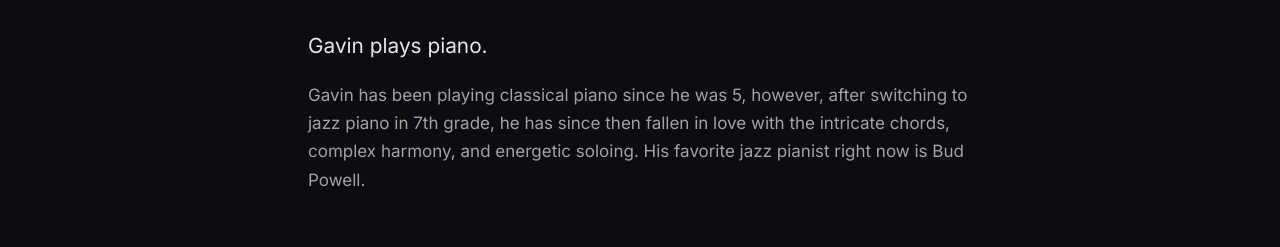
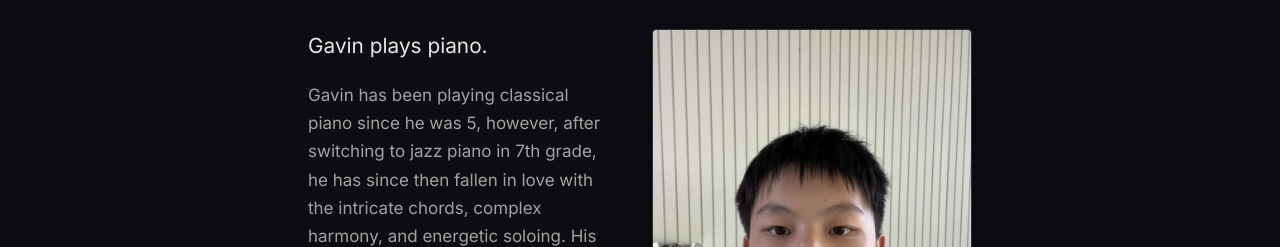
Before and after one commit to manukallahalla/TheTankCombo, a website built with Vite: page gavin.html in a window 1280 px wide. Shown: the part 338-585 px from the top of the page. Built offline with nearby package versions, Linux system fonts and the light colour scheme.

Commit message:
Update bios for Manu and Gavin, add Gavin's photo, and configure Vite dev server

```diff
--- a/gavin.html
+++ b/gavin.html
@@ -38,10 +38,15 @@
     </div>
   </div>
 
-  <div class="bio-body">
-    <!-- Replace the paragraph below with Gavin's real bio. -->
-    <p class="lead">Gavin plays piano.</p>
-    <p class="bio-todo">Gavin has been playing classical piano since he was 5, however, after switching to jazz piano in 7th grade, he has since then fallen in love with the intricate chords, complex harmony, and energetic soloing. His favorite jazz pianist right now is Bud Powell.</p>
+  <div class="bio-content">
+    <div class="bio-body">
+      <!-- Replace the paragraph below with Gavin's real bio. -->
+      <p class="lead">Gavin plays piano.</p>
+      <p class="bio-todo">Gavin has been playing classical piano since he was 5, however, after switching to jazz piano in 7th grade, he has since then fallen in love with the intricate chords, complex harmony, and energetic soloing. His favorite jazz pianist right now is Bud Powell.</p>
+    </div>
+    <div class="bio-photo">
+      <img src="gavin.jpg" alt="Gavin">
+    </div>
   </div>
 
   <nav class="bio-nav" aria-label="Other players">
--- a/styles.css
+++ b/styles.css
@@ -508,6 +508,12 @@ section {
   border-top: 3px solid var(--brass);
 }
 
+.bio-mark img {
+  width: 100%;
+  height: 100%;
+  object-fit: cover;
+}
+
 .bio-head h1 {
   font-family: var(--display);
   font-size: clamp(2.75rem, 9vw, 4.5rem);
@@ -555,6 +561,42 @@ section {
   color: var(--text-dim);
 }
 
+.bio-content {
+  display: flex;
+  flex-direction: column;
+  gap: 2rem;
+}
+
+.bio-photo {
+  flex: none;
+  width: 100%;
+  max-width: 480px;
+}
+
+.bio-photo img {
+  width: 100%;
+  height: auto;
+  border-radius: 4px;
+  border: 1px solid var(--line);
+  box-shadow: 0 10px 30px rgba(0, 0, 0, 0.35);
+}
+
+@media (min-width: 680px) {
+  .bio-content {
+    flex-direction: row;
+    gap: 3rem;
+    align-items: start;
+  }
+
+  .bio-body {
+    flex: 1;
+  }
+
+  .bio-photo {
+    flex: 0 0 320px;
+  }
+}
+
 @media (max-width: 420px) {
   .bio-head { flex-direction: column; align-items: flex-start; }
 }
```
Also changed, not shown: index.html (+3 -3 lines), manu.html (+1 -1 lines), package.json (added, +13 -0 lines), gavin.jpg (added), 2 other files.
